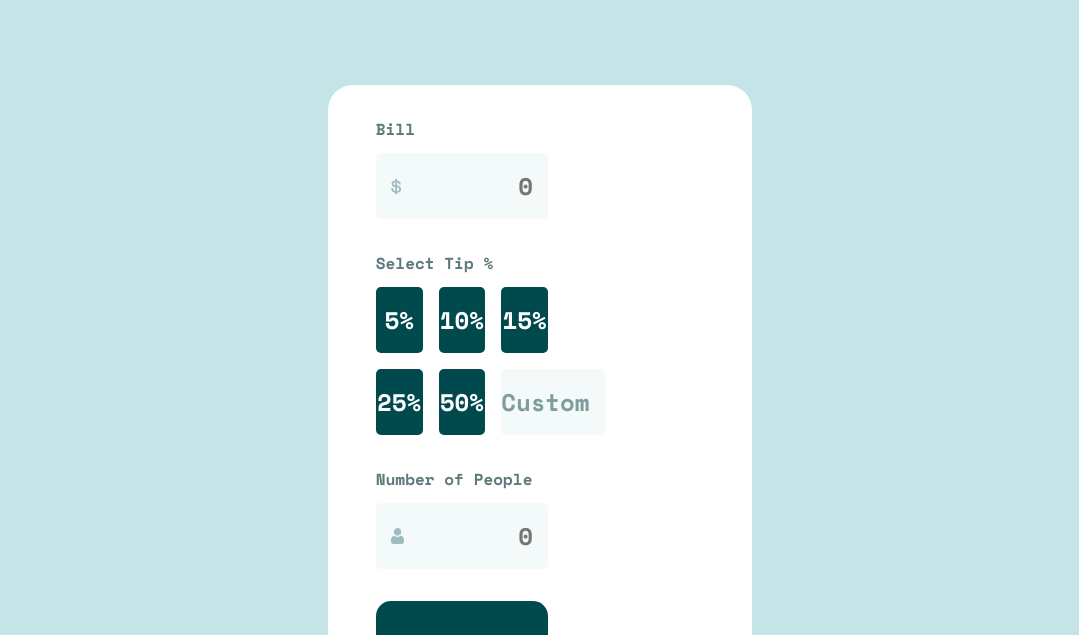
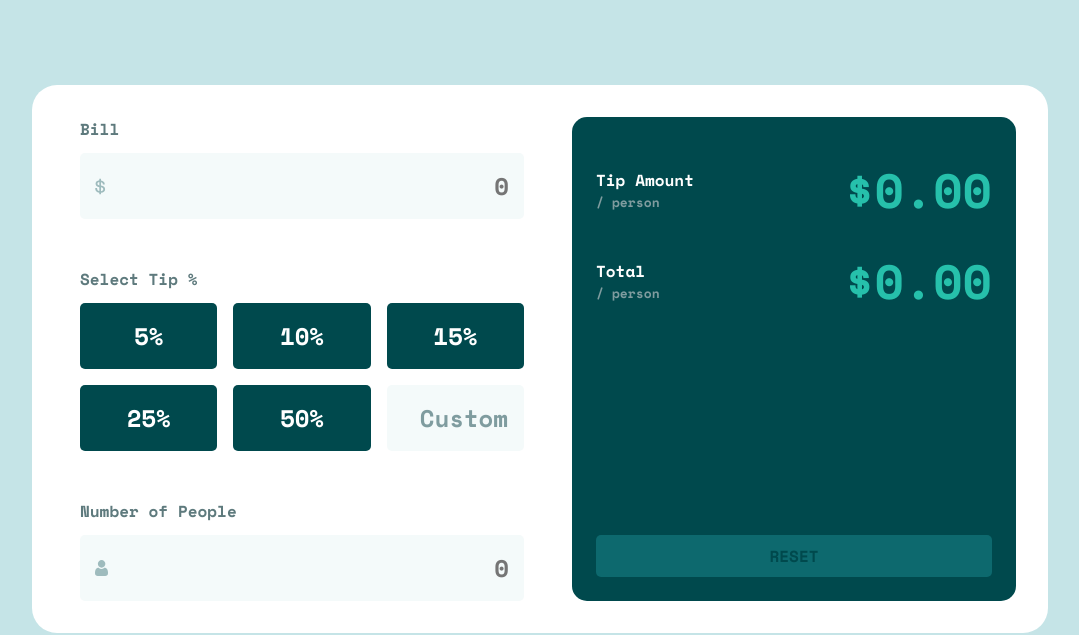
Before and after one commit to NgocMinhThuNguyen/TIP-CALCULATOR, a plain HTML site: page index.html in a window 1536 px wide. Shown: the part 132-767 px from the top of the page, without its empty margins (228-1307 px from the left). Drawn offline with nearby package versions, Linux system fonts and the light colour scheme.

Commit message:
delete unnecessary classes

```diff
--- a/index.html
+++ b/index.html
@@ -25,34 +25,34 @@
       <form action="" class="calculator_form">
         <div class="bill__wrapper">
           <label for="bill" class="title">Bill<span></span></label>
-          <input type="text" inputmode="demical" id="bill" name="bill" class="number chosen__input" placeholder="0">
+          <input type="text" inputmode="demical" id="bill" name="bill" class="number" placeholder="0">
         </div>
 
         <fieldset>
           <legend class="title">Select Tip &#37;</legend>
           <div class="opts">
             <div class="opt opt1">
-              <input type="radio" id="five" class="chosen__input" name="tip" data-tip="5">
+              <input type="radio" id="five" name="tip" data-tip="5">
               <label for="five">5&#37;</label>
             </div>
 
             <div class="opt opt2">
-              <input type="radio" id="ten" class="chosen__input" name="tip" data-tip="10">
+              <input type="radio" id="ten" name="tip" data-tip="10">
               <label for="ten">10&#37;</label>
             </div>
 
             <div class="opt opt3">
-              <input type="radio" id="fifteen" class="chosen__input" name="tip" data-tip="15">
+              <input type="radio" id="fifteen" name="tip" data-tip="15">
               <label for="fifteen">15&#37;</label>
             </div>
 
             <div class="opt opt4">
-              <input type="radio" id="twenty__five" class="chosen__input" name="tip" data-tip="25">
+              <input type="radio" id="twenty__five" name="tip" data-tip="25">
               <label for="twenty__five">25&#37;</label>
             </div>
 
             <div class="opt opt5">
-              <input type="radio" id="fifty" class="chosen__input" name="tip" data-tip="50">
+              <input type="radio" id="fifty" name="tip" data-tip="50">
               <label for="fifty">50&#37;</label>
             </div>
 
@@ -65,7 +65,7 @@
 
         <div class="people__wrapper">
           <label for="people" class="title">Number of People<span></span></label>
-          <input type="text" inputmode="numeric" id="people" name="people" class="number chosen__input" placeholder="0">
+          <input type="text" inputmode="numeric" id="people" name="people" class="number" placeholder="0">
         </div>
 
         <!-- Result starts -->
--- a/style.css
+++ b/style.css
@@ -115,6 +115,7 @@ footer a {
 }
 
 main {
+  width: 100%;
   max-width: 100%;
   background-color: var(--white);
 
@@ -122,14 +123,11 @@ main {
   padding: 2rem 1.5rem;
 }
 
-section {
+form {
   display: flex;
   flex-direction: column;
+  justify-content: space-evenly;
   gap: 2rem;
-}
-
-form > * {
-  margin-bottom: 2rem;
 }
 
 .title {
@@ -230,7 +228,15 @@ fieldset {
 .opt6 label {
   color: var(--grayish-cyan);
   justify-content: flex-end;
-  margin-right: 1rem;
+  padding-right: 1rem;
+}
+
+.opt6 input:checked {
+  background-color: var(--very-light-grayish-cyan);
+}
+
+.opt6 input:checked + label {
+  color: var(--grayish-cyan);
 }
 
 /*
@@ -273,7 +279,7 @@ fieldset {
   color: var(--grayish-cyan);
 }
 
-.money {
+output {
   font-size: var(--fs-large);
   color: var(--strong-cyan);
 }
@@ -328,13 +334,14 @@ button {
     padding: 2rem 2rem 2rem 3rem;
   }
 
-  section {
-    flex-direction: row;
+  form {
+    display: grid;
+    grid-template-columns: repeat(2, minmax(0, 1fr));
     gap: 3rem;
   }
 
-  form {
-    flex-basis: 50%;
+  .bill__wrapper, fieldset, .people__wrapper {
+    grid-column: 1/2;
   }
 
   .opts {
@@ -342,7 +349,8 @@ button {
   }
 
   .result {
-    flex-basis: 50%;
+    grid-column: 2/3;
+    grid-row: 1/4;
     display: flex;
     flex-direction: column;
     justify-content: space-between;
```
